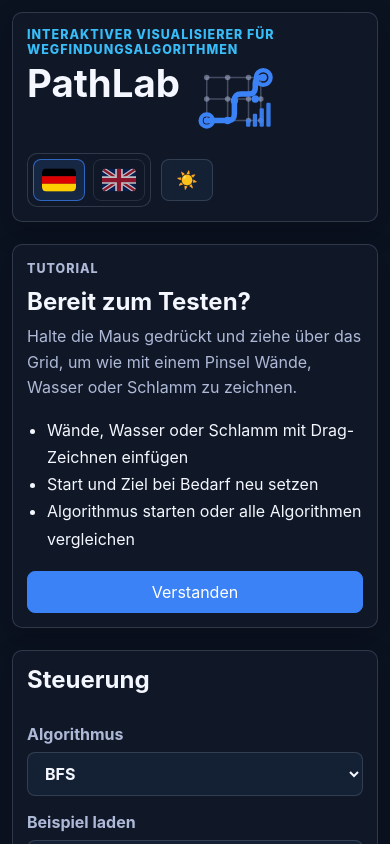
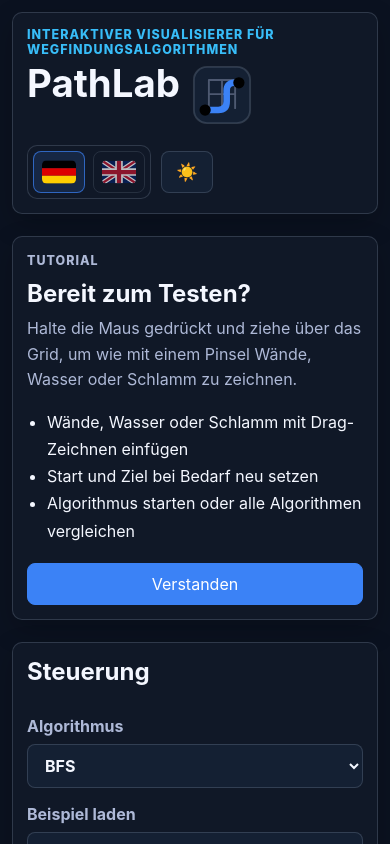
Before and after one commit to AleksZyro/PathLab, a React (Vite) app: page / in a window 390 px wide. Shown: the top 844 px of the page. Built offline with nearby package versions, Linux system fonts and the light colour scheme.

Commit message:
Simplify header logo
Simplify header logo

```diff
--- a/src/components/PathLabLogo.jsx
+++ b/src/components/PathLabLogo.jsx
@@ -1,34 +1,12 @@
 export default function PathLabLogo() {
   return (
     <div className="pathlab-logo" aria-hidden="true">
-      <svg viewBox="0 0 140 110" role="img">
-        <defs>
-          <linearGradient id="pathlab-line" x1="0" y1="1" x2="1" y2="0">
-            <stop offset="0%" stopColor="#1d7cff" />
-            <stop offset="55%" stopColor="#345cff" />
-            <stop offset="100%" stopColor="#7c3aed" />
-          </linearGradient>
-        </defs>
-        <g className="logo-grid-lines">
-          <path d="M24 20H112M24 55H112M24 90H112M24 20V90M58 20V90M92 20V90M112 20V90" />
-        </g>
-        <g className="logo-grid-nodes">
-          {[24, 58, 92, 112].map((x) => [20, 55, 90].map((y) => <circle key={`${x}-${y}`} cx={x} cy={y} r="4.5" />))}
-        </g>
-        <path className="logo-route" d="M24 90H58C66 90 69 87 69 79V58C69 50 72 47 80 47H92C100 47 103 44 103 36V30C103 22 106 20 114 20" />
-        <circle className="logo-start-ring" cx="24" cy="90" r="10" />
-        <circle className="logo-start-dot" cx="24" cy="90" r="5" />
-        <circle className="logo-route-dot" cx="58" cy="90" r="6" />
-        <circle className="logo-route-dot" cx="69" cy="58" r="6" />
-        <circle className="logo-route-dot" cx="103" cy="55" r="6" />
-        <circle className="logo-target-ring" cx="116" cy="20" r="12" />
-        <circle className="logo-target-dot" cx="116" cy="20" r="6" />
-        <g className="logo-bars">
-          <rect x="88" y="88" width="7" height="12" rx="2" />
-          <rect x="99" y="79" width="7" height="21" rx="2" />
-          <rect x="110" y="70" width="7" height="30" rx="2" />
-          <rect x="121" y="61" width="7" height="39" rx="2" />
-        </g>
+      <svg viewBox="0 0 64 64" role="img">
+        <rect className="logo-tile" x="2" y="2" width="60" height="60" rx="14" />
+        <path className="logo-grid-lines" d="M18 16H46M18 31H46M18 16V46M32 16V46M46 16V46" />
+        <path className="logo-route" d="M14 48H28C34 48 37 45 37 39V27C37 22 40 19 45 19H50" />
+        <circle className="logo-start-dot" cx="14" cy="48" r="6" />
+        <circle className="logo-target-dot" cx="50" cy="19" r="6" />
       </svg>
     </div>
   );
--- a/src/styles.css
+++ b/src/styles.css
@@ -101,18 +101,13 @@ button:disabled, select:disabled, input:disabled { cursor: not-allowed; opacity:
 
 .hero-copy { min-width: 0; }
 .hero-title-row { display: flex; align-items: center; gap: clamp(14px, 3vw, 28px); }
-.pathlab-logo { flex: 0 0 auto; width: 110px; height: 86px; }
-.pathlab-logo svg { width: 100%; height: 100%; overflow: visible; }
-.logo-grid-lines path { fill: none; stroke: rgba(174, 185, 215, 0.32); stroke-width: 2.5; stroke-linecap: round; }
-.logo-grid-nodes circle { fill: rgba(174, 185, 215, 0.52); }
-.logo-route { fill: none; stroke: var(--accent); stroke-width: 9; stroke-linecap: round; stroke-linejoin: round; }
-.logo-start-ring,
-.logo-target-ring { fill: none; stroke: var(--accent); stroke-width: 7; }
-.logo-start-dot,
-.logo-target-dot,
-.logo-route-dot,
-.logo-bars rect { fill: var(--accent); }
-.logo-bars rect { opacity: 0.92; }
+.pathlab-logo { flex: 0 0 auto; width: 74px; height: 74px; }
+.pathlab-logo svg { width: 100%; height: 100%; display: block; }
+.logo-tile { fill: var(--surface-strong); stroke: var(--line); stroke-width: 2; }
+.logo-grid-lines { fill: none; stroke: rgba(174, 185, 215, 0.38); stroke-width: 2; stroke-linecap: round; }
+.logo-route { fill: none; stroke: var(--accent); stroke-width: 7; stroke-linecap: round; stroke-linejoin: round; }
+.logo-start-dot { fill: var(--start); }
+.logo-target-dot { fill: var(--goal); }
 
 .top-actions { display: flex; flex-wrap: wrap; gap: 10px; justify-content: flex-end; align-items: center; }
 .language-switch { display: inline-flex; gap: 8px; padding: 5px; border: 1px solid var(--line); border-radius: 10px; background: var(--surface); }
@@ -309,5 +304,5 @@ input[type="range"] { accent-color: var(--accent); }
   .app { padding: 12px; }
   .hero-panel, .panel, .board-card, .onboarding-card, .compare-card { padding: 14px; }
   .hero-title-row { gap: 12px; }
-  .pathlab-logo { width: 86px; height: 68px; }
+  .pathlab-logo { width: 60px; height: 60px; }
 }
```
